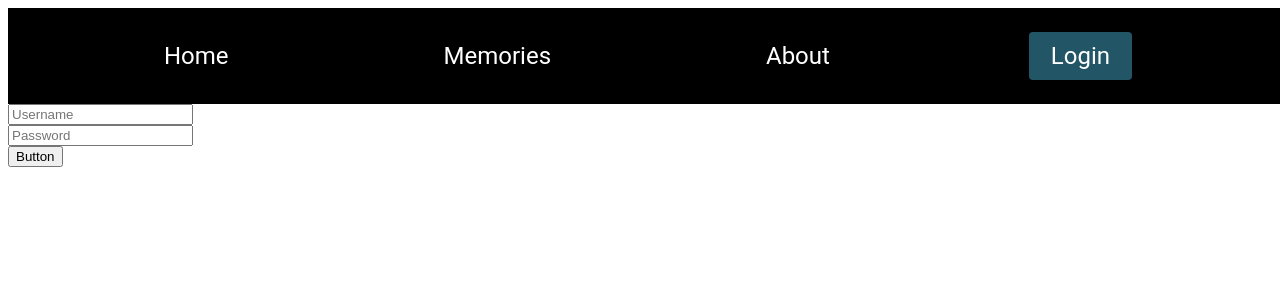
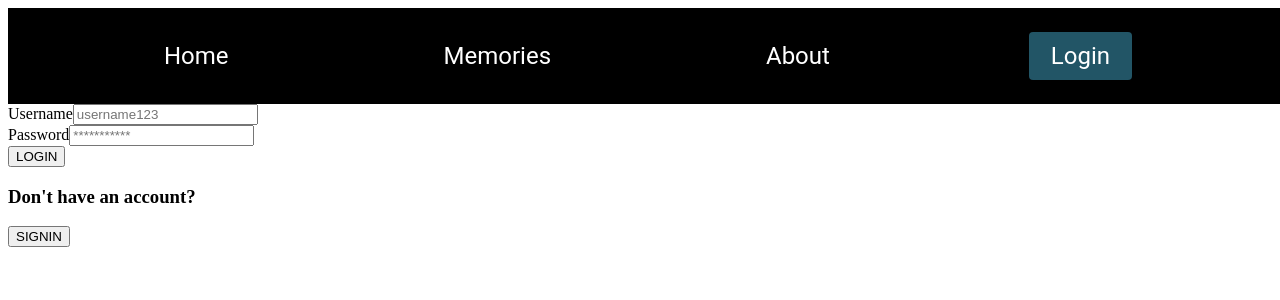
Before and after one commit to krenee411/220-Capstone, a React (Create React App) app in the folder client/: page /login in a window 1280 px wide. Shown: the top 300 px of the page. Built offline with nearby package versions, Linux system fonts and the light colour scheme.

Commit message:
useState Login

```diff
--- a/client/src/AuthForm/AuthForm.js
+++ b/client/src/AuthForm/AuthForm.js
@@ -1,6 +1,7 @@
 import React from 'react';
 
-export default function AuthForm(){
+export default function AuthForm({submit}){
+
     return(
         <form>
             <div className=''>
@@ -18,7 +19,7 @@ export default function AuthForm(){
             placeholder='Password'
             />
             <div>
-                <button className=''>Button</button>
+                <button className=''>{submit}</button>
             </div>
         </form>
     )
--- a/client/src/AuthForm/Login.js
+++ b/client/src/AuthForm/Login.js
@@ -1,7 +1,27 @@
-import AuthForm from './AuthForm';
+import { useState } from 'react';
 
 export default function Login(){
+    const [username, setUsername] = useState("");
+    const [password, setPassword] = useState("");
+
+    const handleSubmit = (e) => {
+        e.preventDefault();
+        console.log(username)
+    }
+
+
+
     return(
-        <AuthForm/>
+        <>
+            <form>
+                <label htmlFor="username">Username</label>
+                <input type="text" placeholder="username123" id="username" name="username" value={username} onChange={(e) => setUsername(e.target.value)}/><br></br>
+                <label htmlFor="password">Password</label>
+                <input type="password" placeholder="***********" id="password" name="password" value={password} onChange={(e) => setPassword(e.target.value)}/><br></br>
+                <button type="submit">LOGIN</button>
+            </form>
+            <h3>Don't have an account?</h3>
+            <button>SIGNIN</button>
+        </>
     )
 }
```
